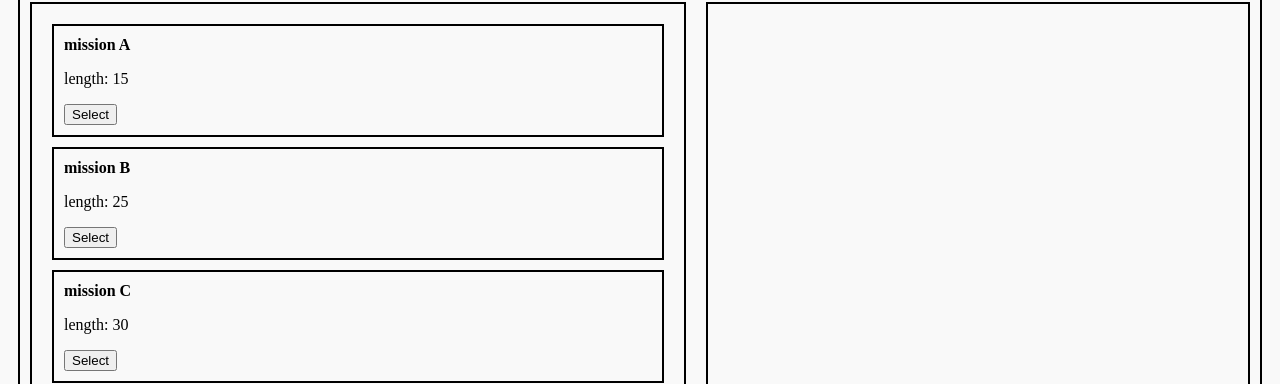
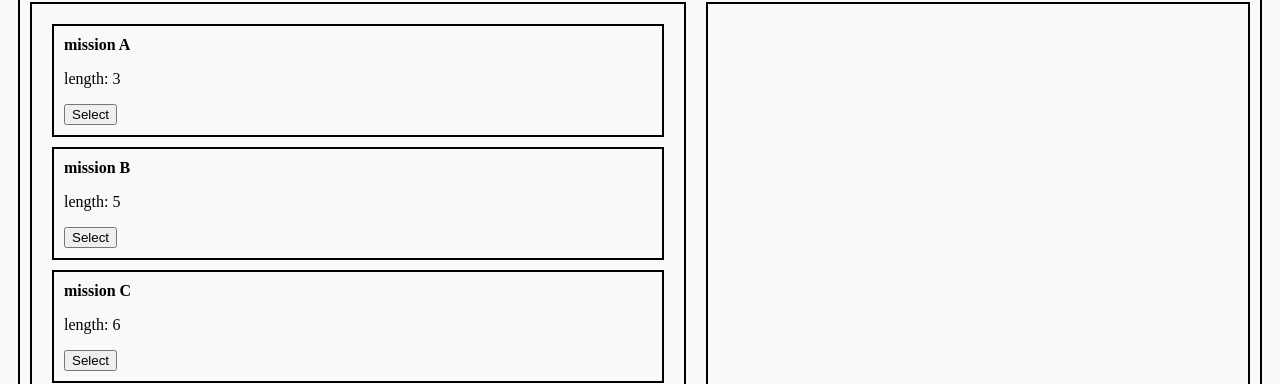
Before and after one commit to Kuramarik/Final-Project, a Vue app in the folder vue-app/: page / in a window 1280 px wide. Shown: the part 316-700 px from the top of the page. Built offline with nearby package versions, Linux system fonts and the light colour scheme.

Commit message:
WORKING: Progress bar (besides visuals)

```diff
--- a/vue-app/src/components/Mission.vue
+++ b/vue-app/src/components/Mission.vue
@@ -34,22 +34,34 @@ export default{
         /*for(let i=0; i<this.self.length; i++){
             this.triggerEncounter()
         }*/
-        //this.$emit('mission-ended', this.self)
         //trigger the results tab and reset selectedMission on mission complete
-        while(this.progress<this.self.length){
+        console.log(this.self)
+        function progressBar(progress, self, monsters, currentMonster, monstersDefeated){
             setTimeout(()=>{
-                this.progress+=1
-                console.log(this.progress)
-                if(timeSinceEncounter>5){
-                    if(Math.random()<0.2){
-                        this.triggerEncounter()
-                        timeSinceEncounter=0;
-                    }
+                progress+=1
+                console.log(progress)
+                // if(timeSinceEncounter>1){
+                //     if(Math.random()<1){
+
+                        currentMonster=monsters[Math.floor(Math.random()*monsters.length)]
+                        /* some code for combat with currentMonster that can be implemented later */
+                        monstersDefeated.push(currentMonster)
+                        charInfo.levelGained +=currentMonster.levels
+                        charInfo.newGear.push()
+
+                //         timeSinceEncounter=0;
+                //     }
+                // }
+                timeSinceEncounter++;
+                if(progress<self.length){
+                    progressBar(progress, self, monsters, currentMonster, monstersDefeated)
+                }else{
+                    charInfo.finished=true
                 }
-                timeSinceEncounter++;
             }, 1000)
+            return
         }
-       charInfo.finished=true
+        progressBar(this.progress, this.self, this.monsters, this.currentMonster, this.monstersDefeated)
     },
    }
 }
--- a/vue-app/src/components/MissionSelect.vue
+++ b/vue-app/src/components/MissionSelect.vue
@@ -11,15 +11,15 @@ export default{
             missionList:[
                 {
                     name:"mission A",
-                    length:15
+                    length:3
                 },
                 {
                     name:"mission B",
-                    length:25
+                    length:5
                 },
                 {
                     name:"mission C",
-                    length:30
+                    length:6
                 }
             ],
             selectedMission:null,
```
